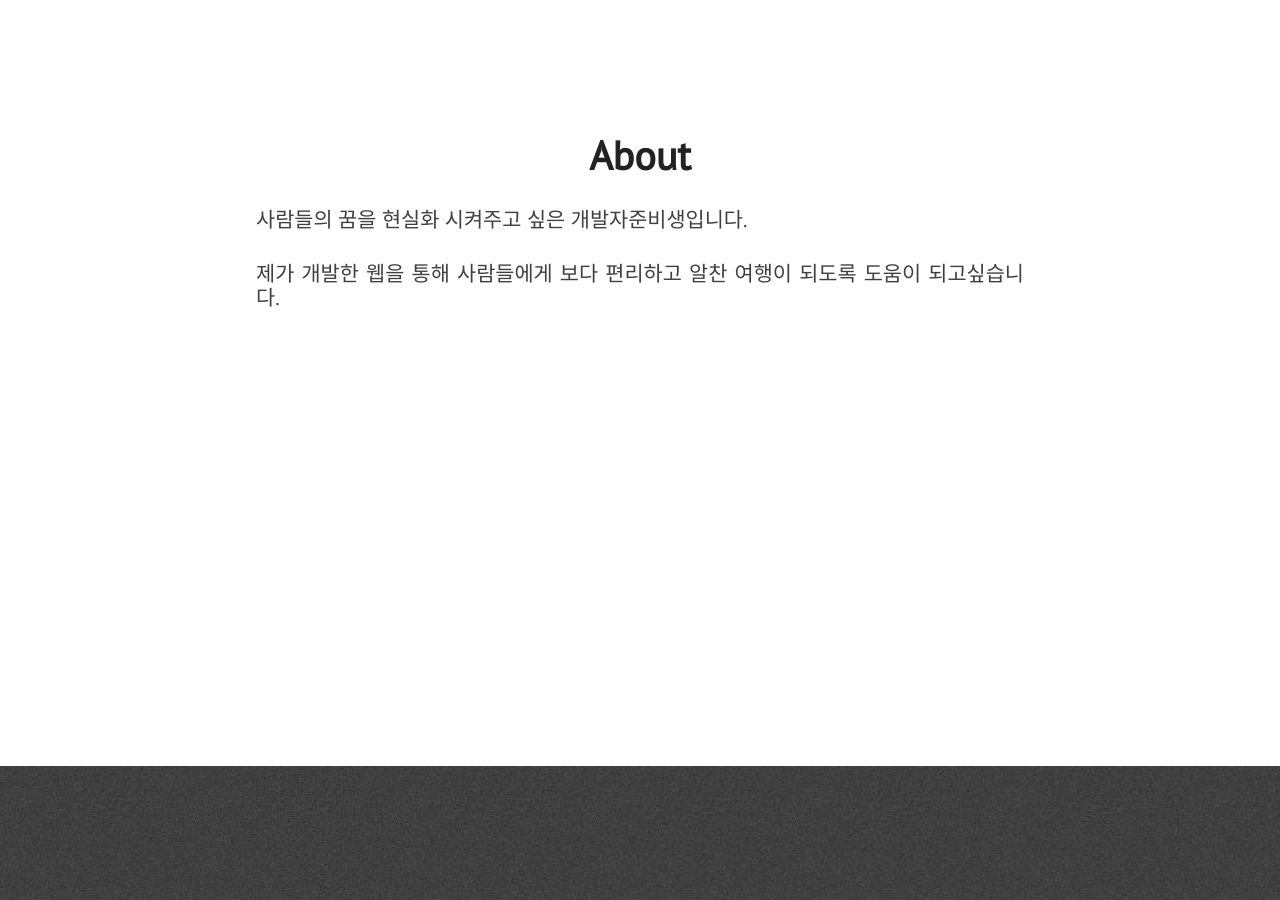
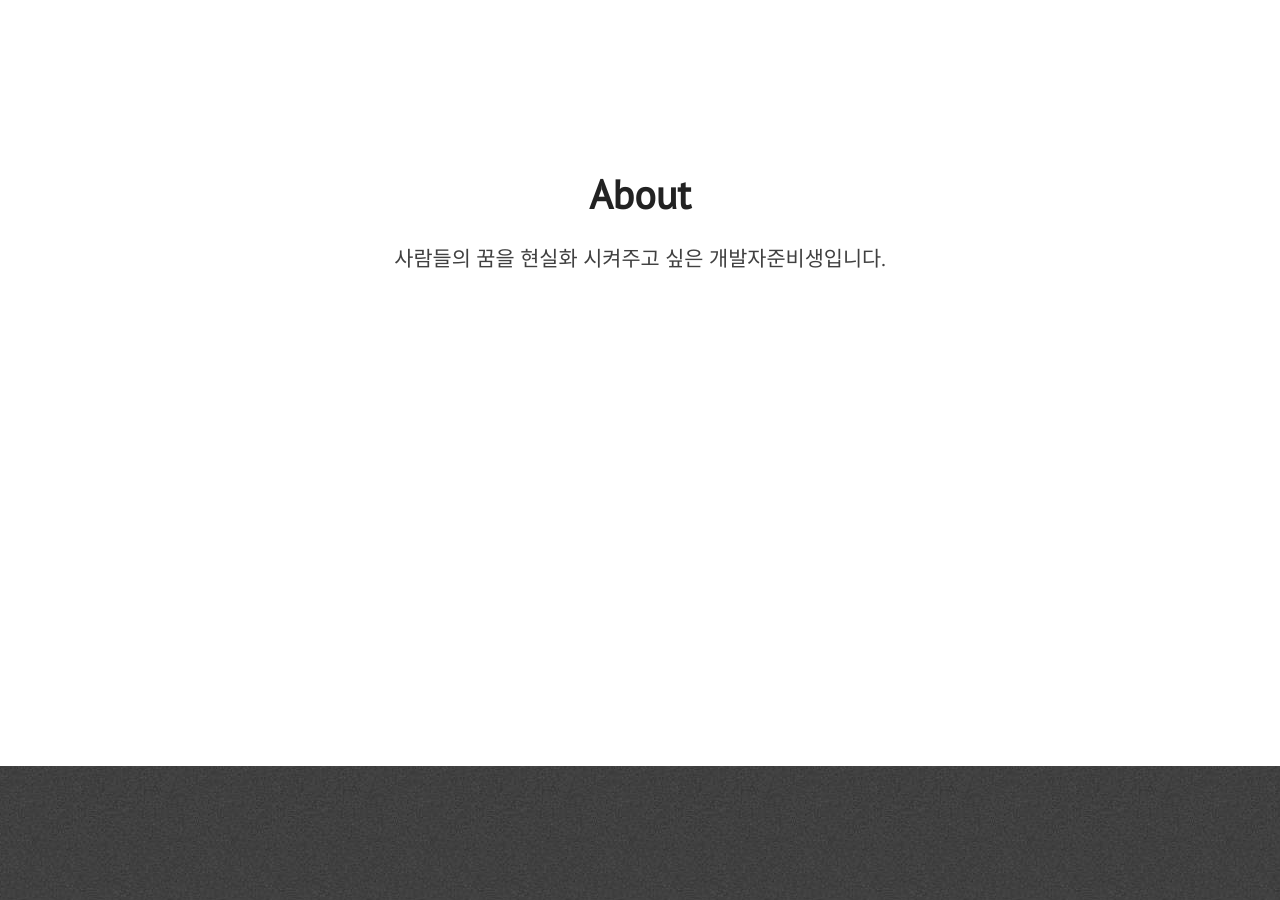
Before and after one commit to YoungGyu99/YoungGyu99.github.io, a Jekyll site: the page built from index.html, in a window 1280 px wide and 900 px high, scrolled down 1194 px. Built offline with Jekyll 4.4.1, drawn with Linux system fonts in a browser that asks for light colours; nearby versions of some CDN libraries.

Commit message:
Update about.html

```diff
--- a/_includes/about.html
+++ b/_includes/about.html
@@ -5,7 +5,7 @@
             <p class="paragraph-text justify-text">
                          사람들의 꿈을 현실화 시켜주고 싶은 개발자준비생입니다.            </p>
             <p class="paragraph-text justify-text">
-               제가 개발한 웹을 통해 사람들에게 보다 편리하고 알찬 여행이 되도록 도움이 되고싶습니다.
+
             </p>
         </div>
     </section>
```
